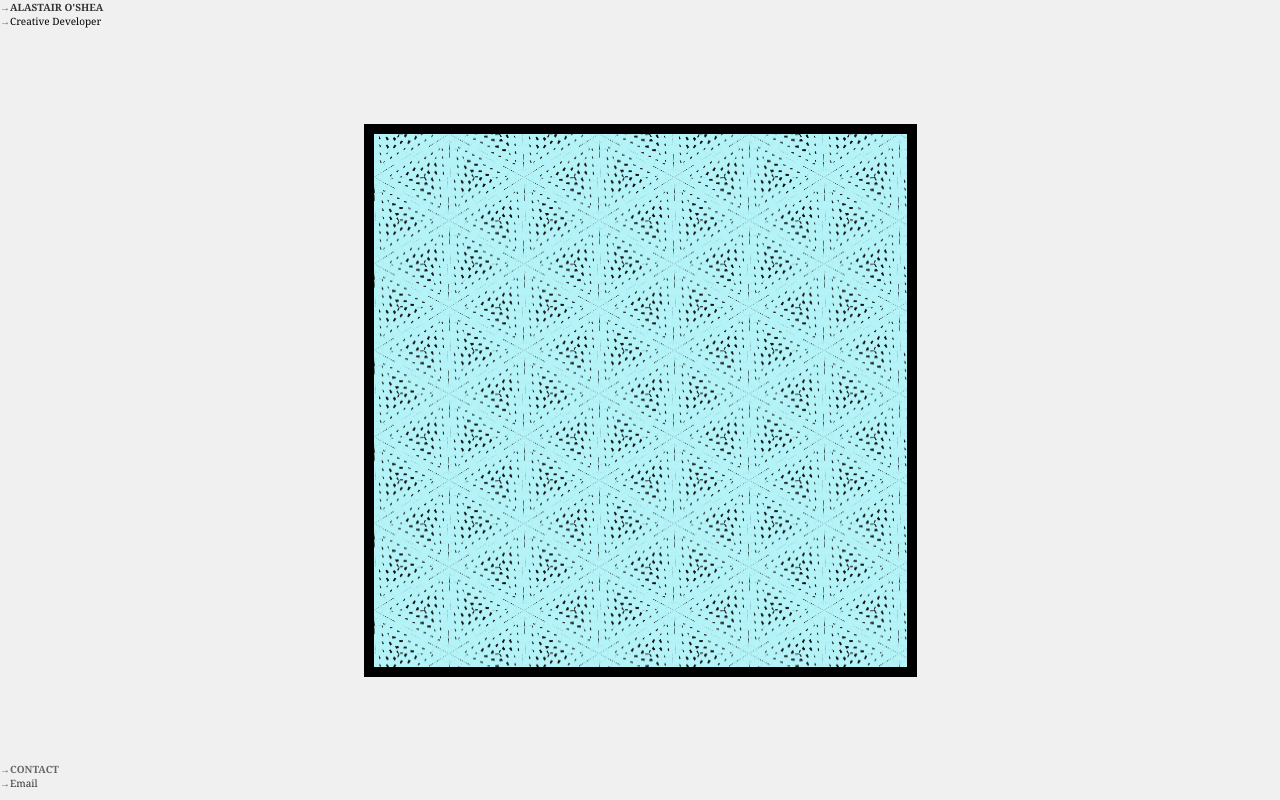
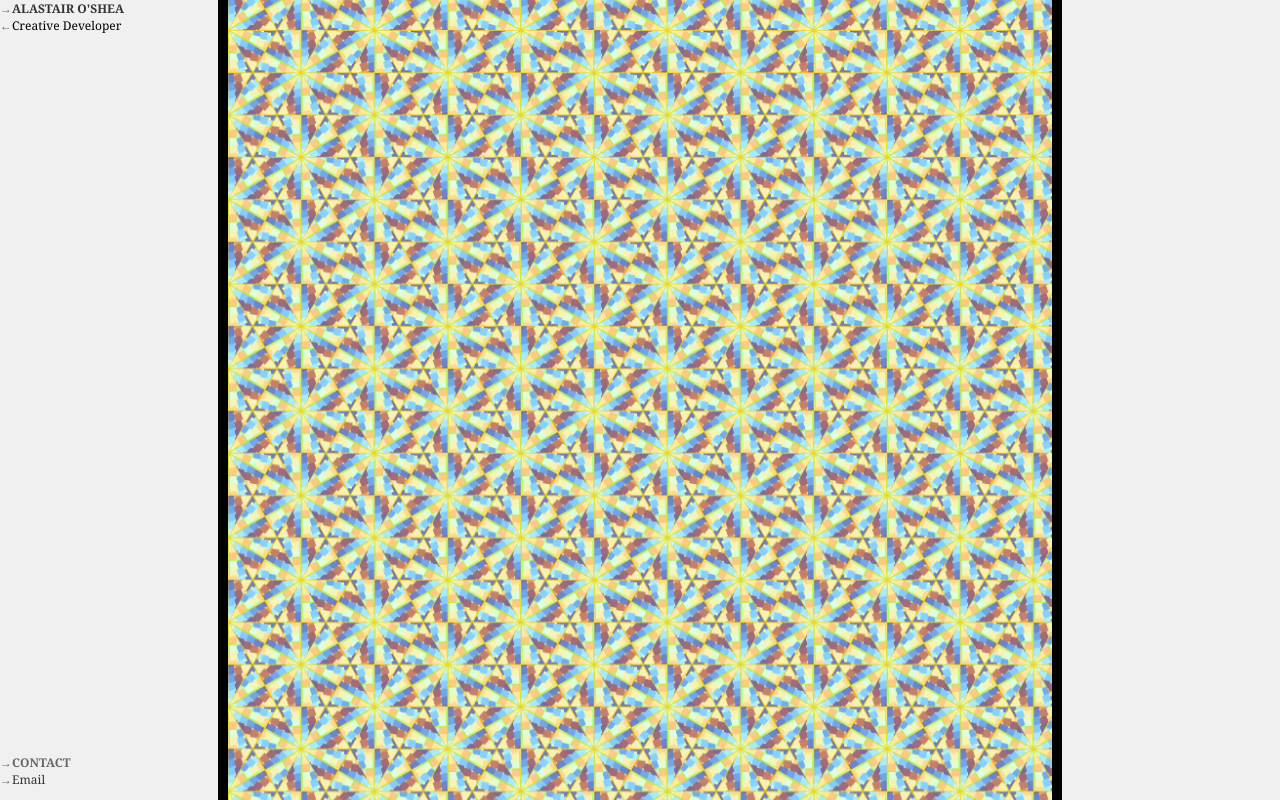
Before and after one commit to aoshea/portfolio, a website built with Parcel: page src/index.html in a window 1280 px wide. Built offline with nearby package versions, Linux system fonts and the light colour scheme.

Commit message:
pwa work

```diff
--- a/src/index.html
+++ b/src/index.html
@@ -1,8 +1,12 @@
 <!doctype html>
+
+<html lang="en">
 <head>
   <meta charset="utf-8" />
-  <meta name="viewport" content="initial-scale=1, maximum-scale=1">
+  <meta name="description" content="Alastair O'Shea's Web Page">
+  <meta name="viewport" content="width=device-width, initial-scale=1">
   <title>Alastair O'Shea &rarr; Creative Developer</title>
+  <link rel=manifest href=manifest.webmanifest>
   <link rel="stylesheet", type="text/css", href="styles.css" />
 </head>
 <body>
@@ -14,7 +18,7 @@
     <section>
       <header>
         <h1><span>&rarr;</span>Alastair O'Shea</h1>
-        <h2><span>&rarr;</span>Creative Developer</h2>
+        <h2><span>&larr;</span>Creative Developer</h2>
       </header>
       <footer>
         <dl>
@@ -36,5 +40,18 @@
   ga('send', 'pageview');
 
   </script>
+  <script>
+    if ('serviceWorker' in navigator) {
+      navigator
+        .serviceWorker
+        .register('./sw.js')
+        .then(function (reg) {
+          console.log('Registration successful');
+        })
+        .catch(function (err) {
+          console.error(err);
+        });
+    }
+  </script>
 </body>
 </html>
--- a/src/index.ts
+++ b/src/index.ts
@@ -1,7 +1,7 @@
-import "./styles.css";
+const sourceSize = 256;
 
 const sourceCanvas: HTMLCanvasElement = document.createElement("canvas");
-sourceCanvas.width = sourceCanvas.height = 128;
+sourceCanvas.width = sourceCanvas.height = sourceSize;
 const sourceCtx: CanvasRenderingContext2D = sourceCanvas.getContext("2d");
 const hexagonCanvas: HTMLCanvasElement = document.createElement("canvas");
 const hexagonCtx: CanvasRenderingContext2D = hexagonCanvas.getContext("2d");
@@ -9,6 +9,7 @@ const bufferCanvas: HTMLCanvasElement = document.createElement("canvas");
 const ctx: CanvasRenderingContext2D = bufferCanvas.getContext("2d");
 const canvas: HTMLCanvasElement = document.getElementById("canvas");
 const destCtx: CanvasRenderingContext2D = canvas.getContext("2d");
+destCtx.imageSmoothingEnabled = false;
 let pattern: CanvasPattern = null;
 
 let targetSize: number = 50;
@@ -37,29 +38,41 @@ function getColour(freq: number, i: number) {
   let r = Math.sin(freq * i) * width + centre;
   let g = Math.sin(freq * i + 1) * width + centre;
   let b = Math.sin(freq * i + 2) * width + centre;
-  return `rgba(${r}, ${g}, ${b}, 1)`;
+  let hex = (r << 16 | g << 8 | b).toString(16);
+  return `#${hex}`;
 }
 
 function drawSource(accel: number, ctx = sourceCtx): void {
   let n = 16;
   let max = n * n;
-  let dim = 16;
+  let dim = sourceSize / n;
   let r = Math.PI / max;
-  ctx.fillStyle = "#111";
-  ctx.fillRect(0, 0, 128, 128);
+  ctx.fillStyle = "#f0fcaa";
+  ctx.fillRect(0, 0, sourceSize, sourceSize);
   for(let i = 0; i < max; ++i) {
     let col = i % n;
     let row = parseInt(i / n, 10);
     let index = parseInt(Math.abs(Math.sin(i* accel)) * 100, 10);
     let mod = index % 3;
     ctx.save();
+    ctx.translate(col * dim, row * dim);
     ctx.fillStyle = getColour(accel, i);
-    ctx.translate(col * dim, row * dim);
-    ctx.rotate(r * i);
+    ctx.translate(dim/2, dim/2);
+    ctx.rotate(r*i);
+    ctx.translate(-dim/2,-dim/2);
     ctx.fillRect(0, 0, dim, dim);
     ctx.restore();
   }
-   pattern = hexagonCtx.createPattern(sourceCanvas, 'repeat');
+  ctx.beginPath();
+  ctx.moveTo(0, 0);
+  ctx.lineTo(sourceSize, 0);
+  ctx.lineTo(sourceSize, sourceSize);
+  ctx.lineTo(0, sourceSize);
+  ctx.closePath();
+
+  ctx.strokeStyle = 'chartreuse';
+  ctx.stroke();
+  pattern = hexagonCtx.createPattern(sourceCanvas, 'repeat');
   hexagonCtx.fillStyle = pattern;
 }
 
@@ -74,6 +87,7 @@ function triangle(a: Point, b: Point, c: Point, dir: number, ctx = hexagonCtx) {
   ctx.rotate(Math.sin(t * 0.1));
   ctx.translate(x, y);
   ctx.fill();
+  ctx.stroke();
   ctx.restore();
 }
 
@@ -132,6 +146,7 @@ function hexagonColumn(
 function draw(): void {
   // figure size
   size += (targetSize - size) * 0.5;
+  hexagonCtx.strokeStyle = "#fc0";
   hexagon(size);
   // size of hexagon
   const hexagonWidth = size * 2;
@@ -160,12 +175,17 @@ function clear(): void {
   ctx.clearRect(0, 0, canvas.width, canvas.height);
 }
 function flush() {
+  let c = isKeyDown ? sourceCanvas : bufferCanvas;
   destCtx.drawImage(
-    isKeyDown ? sourceCanvas : bufferCanvas,
+    c,
     0,
     0,
-    bufferCanvas.width,
-    bufferCanvas.height
+    c.width,
+    c.height,
+    0,
+    0,
+    canvas.width,
+    canvas.height
   );
 }
 function resize() {
@@ -173,17 +193,14 @@ function resize() {
   // Get the device pixel ratio, falling back to 1.
   const dpr = window.devicePixelRatio || 1;
   // Get the size of the canvas in CSS pixels.
-  const vw = window.innerWidth / 1;
-  const vh = window.innerHeight / 1;
-  const dim = vw < vh ? vw / 1.5 : vh / 1.5;
-
+  const canvasRect = canvas.getBoundingClientRect();
+  const dim = canvasRect.width * dpr;
   // Give the canvas pixel dimensions of their CSS
   // size * the device pixel ratio.
-  hexagonCanvas.width = canvas.width = dim * dpr;
-  hexagonCanvas.height = canvas.height = dim * dpr;
+  bufferCanvas.width = canvas.width = dim;
+  bufferCanvas.height = canvas.height = dim;
+  // Reset fill state
   hexagonCtx.fillStyle = pattern;
-  bufferCanvas.width = canvas.width;
-  bufferCanvas.height = canvas.height;
   // Scale all drawing operations by the dpr, so you
   // don't have to worry about the difference.
   destCtx.scale(dpr, dpr);
@@ -230,7 +247,7 @@ function handleKeyUp(event: KeyboardEvent) {
   isKeyDown = false;
 }
 
-drawSource(0);
+drawSource(0.5);
 resize();
 requestAnimationFrame(tick);
 window.addEventListener("resize", resize, false);
--- a/src/styles.css
+++ b/src/styles.css
@@ -4,7 +4,7 @@ body {
   background: #f0f0f0;
   font-family: Georgia, serif;
   font-weight: 400;
-  font-size: 10px;
+  font-size: 12px;
 }
 
 * {
@@ -31,7 +31,7 @@ h1, dt {
   color: #333333;
   text-transform: uppercase;
   font-weight: 600;
-  font-size: 10px;
+  font-size: 12px;
 }
 span {
   color: #666666;
@@ -41,7 +41,7 @@ h2, dd {
   margin: 0;
   color: #000000;
   font-weight: 400;
-  font-size: 10px;
+  font-size: 12px;
 }
 h2:first-letter: {
   opacity: 0.2;
@@ -76,8 +76,10 @@ a:hover::before {
 
 .canvas-container {
   position: absolute;
-  width: 100%;
-  height: 100%;
+  top: 0;
+  right: 0;
+  bottom: 0;
+  left: 0;
 }
 
 canvas {
@@ -87,6 +89,8 @@ canvas {
   bottom: 0;
   left: 0;
   margin: auto;
+  width: 66vw;
+  height: 66vw;
   border: 10px solid black;
 }
 
```
Also changed, not shown: src/sw.js (added, +22 -0 lines), src/aoshea_128.png (added), src/aoshea_192.png (added), src/manifest.webmanifest (added).
